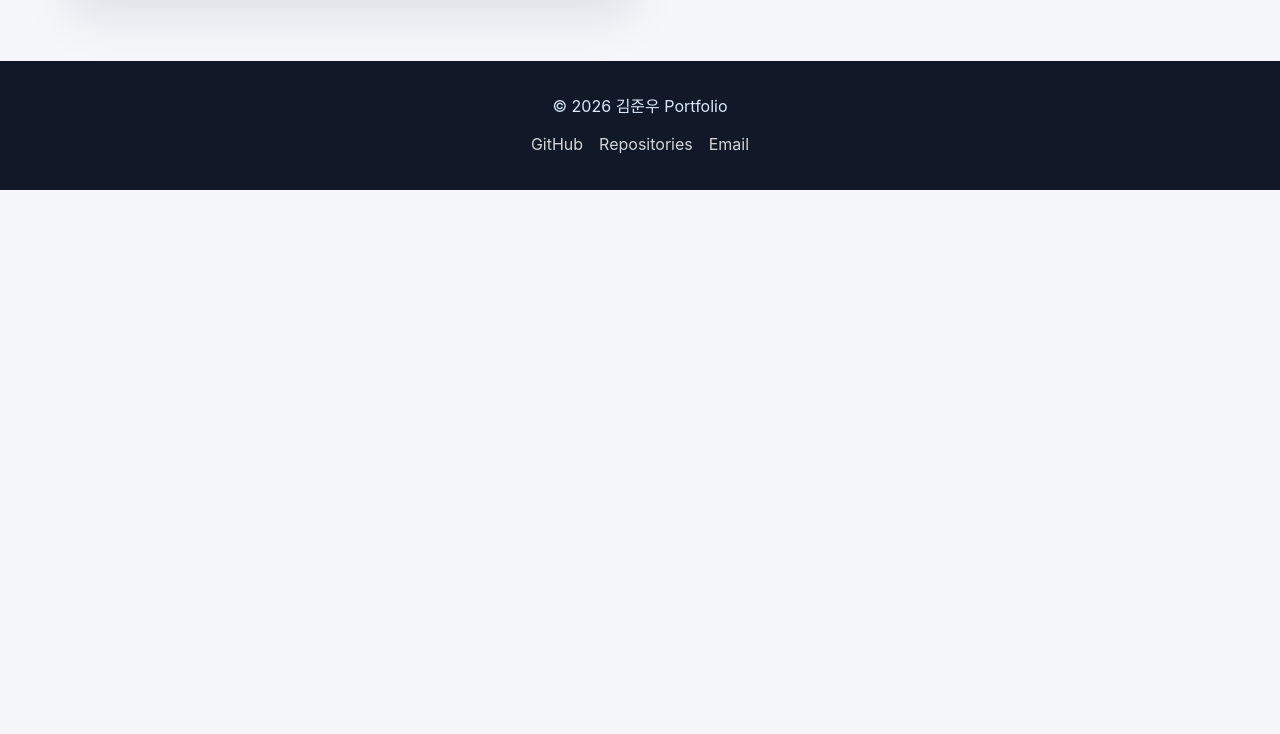
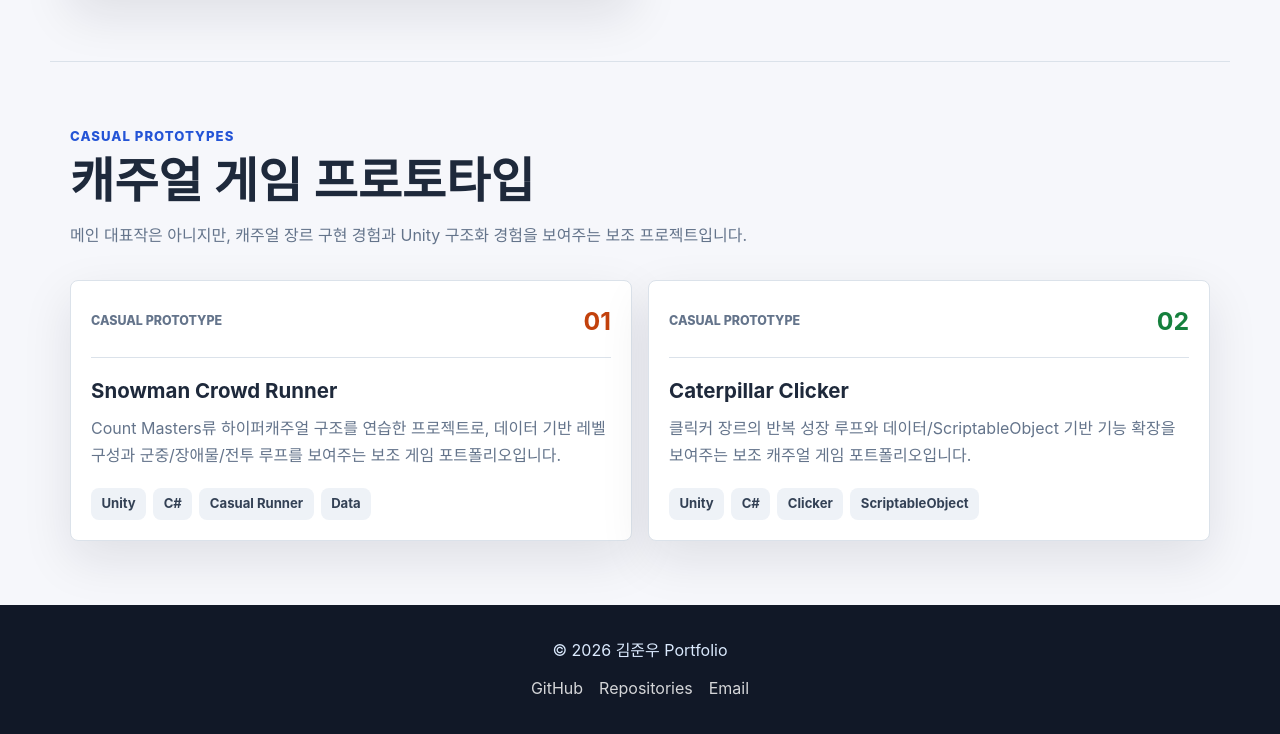
Before and after one commit to junwoo1206112/junwoo1206112.github.io, a plain HTML site: page portfolio.html in a window 1280 px wide. Shown: the part 1888-2622 px from the top of the page. Before the commit the page ends 2078 px from the top, so only its background shows below. Drawn offline with Linux system fonts and the light colour scheme.

Commit message:
Add casual game prototype section

```diff
--- a/portfolio.html
+++ b/portfolio.html
@@ -49,6 +49,17 @@
                 <p class="loading">게임 프로젝트를 불러오는 중입니다.</p>
             </div>
         </section>
+
+        <section class="page-section section-divider">
+            <div class="section-heading">
+                <p class="eyebrow">Casual Prototypes</p>
+                <h1>캐주얼 게임 프로토타입</h1>
+                <p>메인 대표작은 아니지만, 캐주얼 장르 구현 경험과 Unity 구조화 경험을 보여주는 보조 프로젝트입니다.</p>
+            </div>
+            <div class="portfolio-grid" id="casual-game-grid">
+                <p class="loading">캐주얼 프로젝트를 불러오는 중입니다.</p>
+            </div>
+        </section>
     </main>
 
     <footer>
@@ -60,6 +71,6 @@
         </div>
     </footer>
 
-    <script src="script.js?v=4"></script>
+    <script src="script.js?v=5"></script>
 </body>
 </html>
--- a/script.js
+++ b/script.js
@@ -113,6 +113,27 @@ const gameProjects = [
     }
 ];
 
+const casualGameProjects = [
+    {
+        title: 'Snowman Crowd Runner',
+        repo: 'SnowmanCount',
+        summary: 'Unity 기반 캐주얼 러너/카운트 게임 프로토타입입니다. 스와이프 이동, 게이트 계산, 팔로워 군중, 장애물, 적 그룹, 보스전, 레벨 데이터 파이프라인을 정리했습니다.',
+        detail: 'Count Masters류 하이퍼캐주얼 구조를 연습한 프로젝트로, 데이터 기반 레벨 구성과 군중/장애물/전투 루프를 보여주는 보조 게임 포트폴리오입니다.',
+        tags: ['Unity', 'C#', 'Casual Runner', 'Data'],
+        category: 'Casual Prototype',
+        accent: 'orange'
+    },
+    {
+        title: 'Caterpillar Clicker',
+        repo: 'CaterpillarsClickerGame01',
+        summary: 'Unity 기반 클릭커 게임 프로토타입입니다. 터치 입력, 점수/아이템 루프, 터치 기능 모듈, 캐릭터 진화와 UI 구성을 정리했습니다.',
+        detail: '클릭커 장르의 반복 성장 루프와 데이터/ScriptableObject 기반 기능 확장을 보여주는 보조 캐주얼 게임 포트폴리오입니다.',
+        tags: ['Unity', 'C#', 'Clicker', 'ScriptableObject'],
+        category: 'Casual Prototype',
+        accent: 'green'
+    }
+];
+
 function githubUrl(repo) {
     return `https://github.com/junwoo1206112/${repo}`;
 }
@@ -161,6 +182,7 @@ renderProjects('featured-grid', industrialProjects.slice(0, 3), true);
 renderProjects('portfolio-grid', industrialProjects, false);
 renderProjects('game-preview-grid', gameProjects.slice(0, 2), true);
 renderProjects('game-grid', gameProjects, false);
+renderProjects('casual-game-grid', casualGameProjects, false);
 
 document.querySelectorAll('.skill-tag, .contact-item, .page-content').forEach(el => {
     el.classList.add('fade-in');
```
